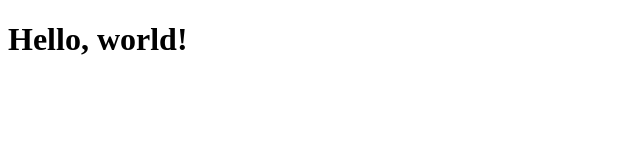
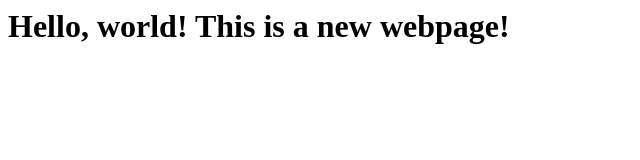
Before and after one commit to gracewindheim/ds4bmeTest, a plain HTML site: page index.html in a window 1280 px wide. Shown: the whole page, without its empty margins (0-640 px from the left). Drawn offline with Linux system fonts and the light colour scheme.

Commit message:
Update index.html

```diff
--- a/index.html
+++ b/index.html
@@ -1,5 +1,4 @@
 
-<!DOCTYPE html>
 <html lang="en">
   <head>
     <meta charset="utf-8">
@@ -11,7 +10,7 @@
   </head>
   <body>
 
-    <h1>Hello, world!</h1>
+    <h1>Hello, world! This is a new webpage! </h1>
 
   </body>
 </html>
```
